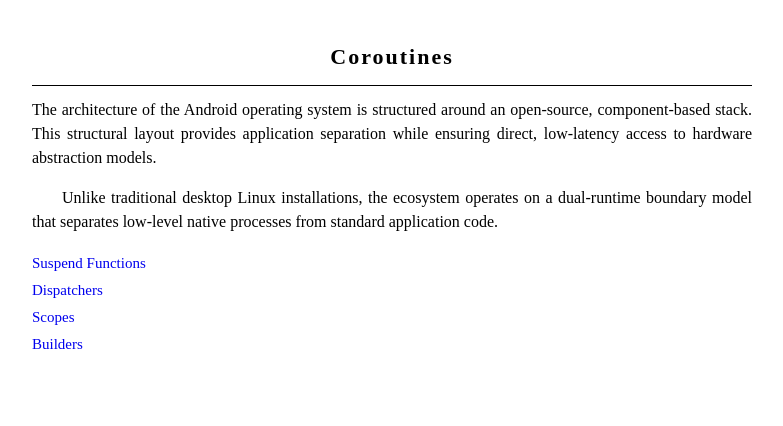
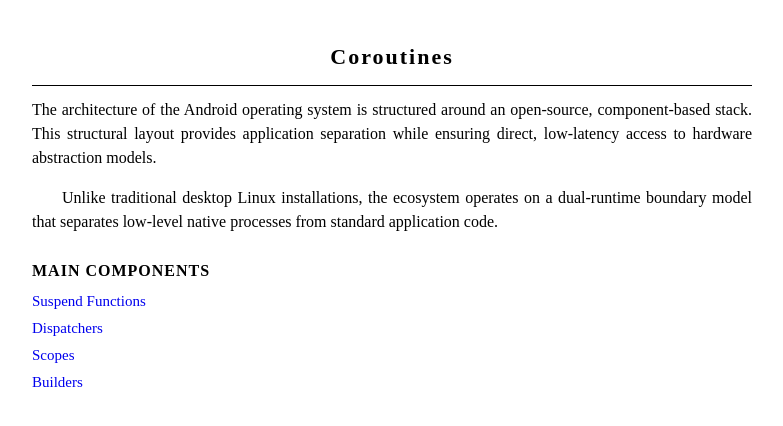
Before and after one commit to michaelrobertobrien/engineering-android, a Jekyll site: the page built from concurrency/coroutines.html, in a window 1280 px wide. Shown: the top 426 px of the page, without its empty margins (248-1031 px from the left). Built offline with Jekyll 4.4.1, drawn with Linux system fonts in a browser that asks for light colours.

Commit message:
Update coroutines.html

```diff
--- a/concurrency/coroutines.html
+++ b/concurrency/coroutines.html
@@ -8,9 +8,9 @@
 
 <div class="content">
     <p>The architecture of the Android operating system is structured around an open-source, component-based stack. This structural layout provides application separation while ensuring direct, low-latency access to hardware abstraction models.</p>
-
     <p>Unlike traditional desktop Linux installations, the ecosystem operates on a dual-runtime boundary model that separates low-level native processes from standard application code.</p>
 
+<div class="section-title">Main Components</div>
 <div class="link-matrix" style="line-height: 1.8;">
     <a href="/framework/test.html">Suspend Functions</a><br>
     <a href="/framework/test.html">Dispatchers</a><br>
```
